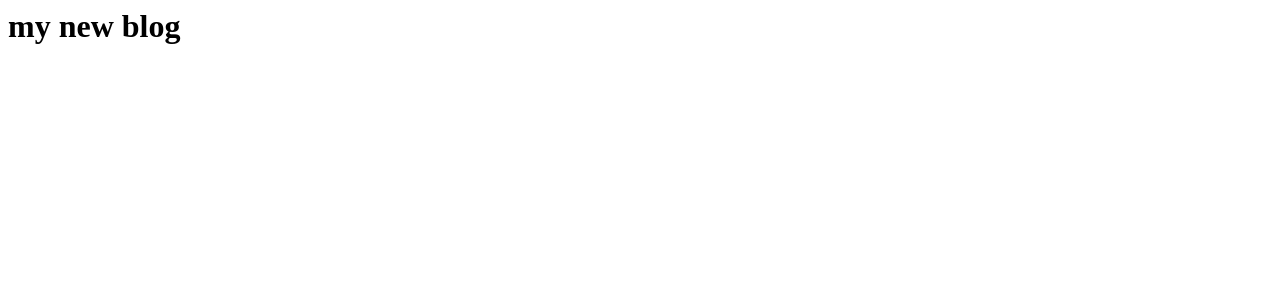
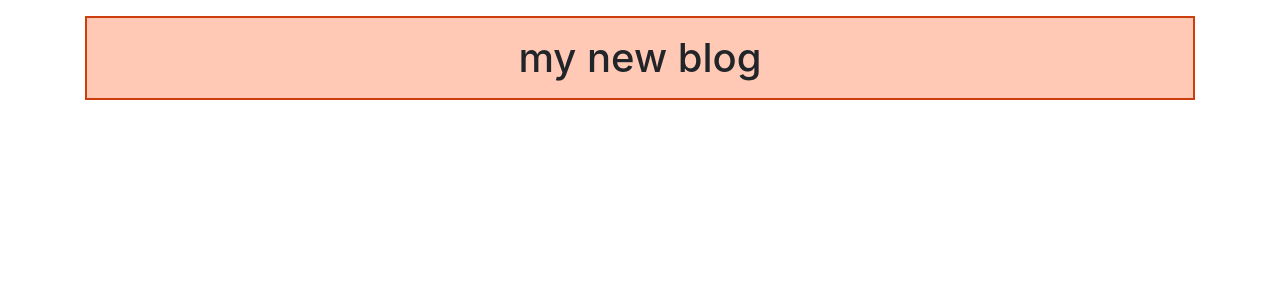
Before and after one commit to hayleyhartman/django-blog, a Django app: page / in a window 1280 px wide. Shown: the top 300 px of the page. Run offline with Django 3.2, Linux system fonts and the light colour scheme; data that the repository does not hold is empty; some libraries are stand-ins or nearby versions.

Commit message:
adding styles

```diff
--- /dev/null
+++ b/blog/static/css/style.css
@@ -0,0 +1,8 @@
+
+
+
+.post-block,
+.title {
+    background: #FFC9B5 !important;
+    border: 2px solid #CC3F0C;
+}
--- a/blog/templates/blog/post_list.html
+++ b/blog/templates/blog/post_list.html
@@ -1,19 +1,29 @@
+{% load static %}
+
 <html>
 
 <head>
     <title>Abba</title>
+    <link rel="stylesheet" href="https://stackpath.bootstrapcdn.com/bootstrap/4.1.3/css/bootstrap.min.css" integrity="sha384-MCw98/SFnGE8fJT3GXwEOngsV7Zt27NXFoaoApmYm81iuXoPkFOJwJ8ERdknLPMO" crossorigin="anonymous">
+    <script src="https://stackpath.bootstrapcdn.com/bootstrap/4.1.3/js/bootstrap.min.js" integrity="sha384-ChfqqxuZUCnJSK3+MXmPNIyE6ZbWh2IMqE241rYiqJxyMiZ6OW/JmZQ5stwEULTy" crossorigin="anonymous"></script>
+    <link rel="stylesheet" href="{% static 'css/style.css' %}">
 </head>
 
-<body>
-    <h1>my new blog</h1>
+<body class="container">
+    <h1 class="py-3 my-3 text-center title">my new blog</h1>
+    <div class="row">
         {% for post in posts %}
-    <div>
+        <div class="col-md-3">
+            <div class="post-block py-5 px-1">
+
                 <h3>{{ post.title }}</h3>
                 <p>Published: {{ post.published_date }}</p>
                 <p>Author: {{ post.author }}</p>
                 <p>{{ post.text|linebreaksbr }}</p>
+
+            </div>
         </div>
         {% endfor %}
+    </div>
 </body>
-
 </html>
```
Lines whose indentation alone changed are shown as unchanged.
